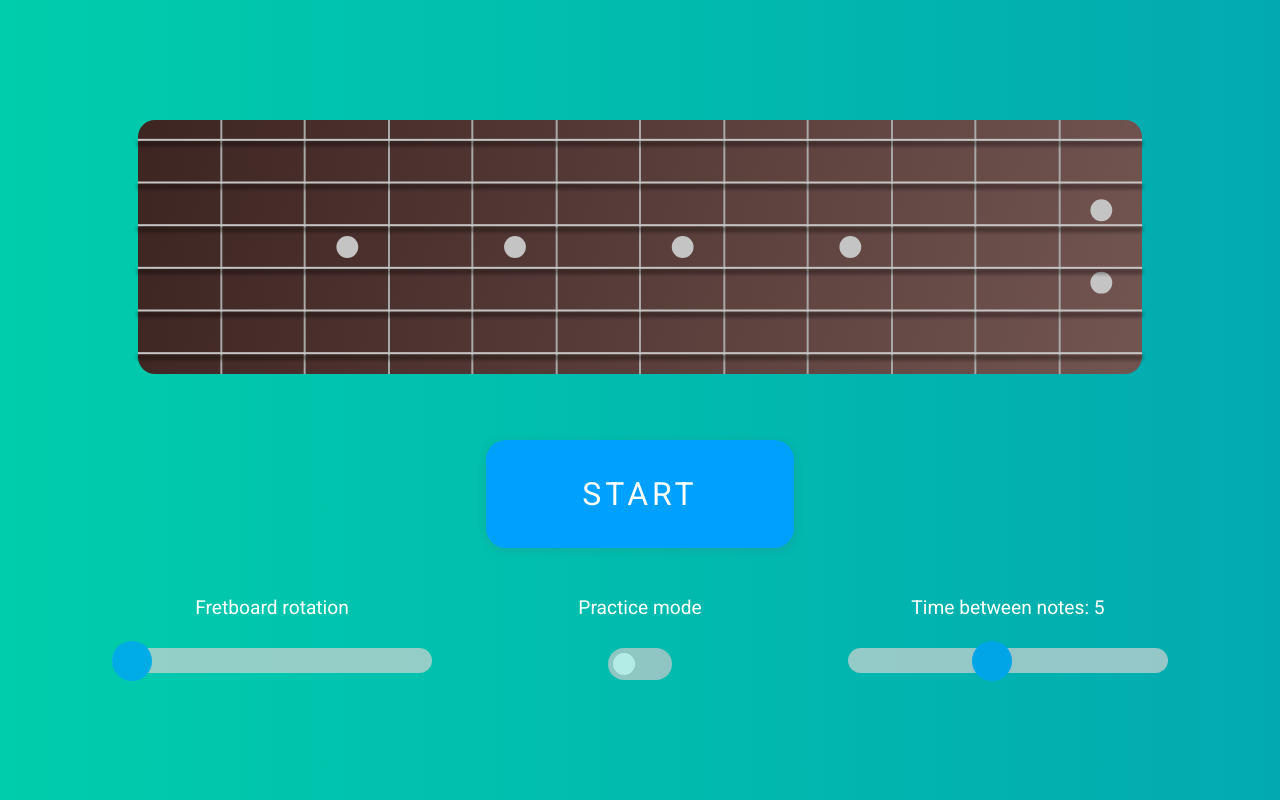
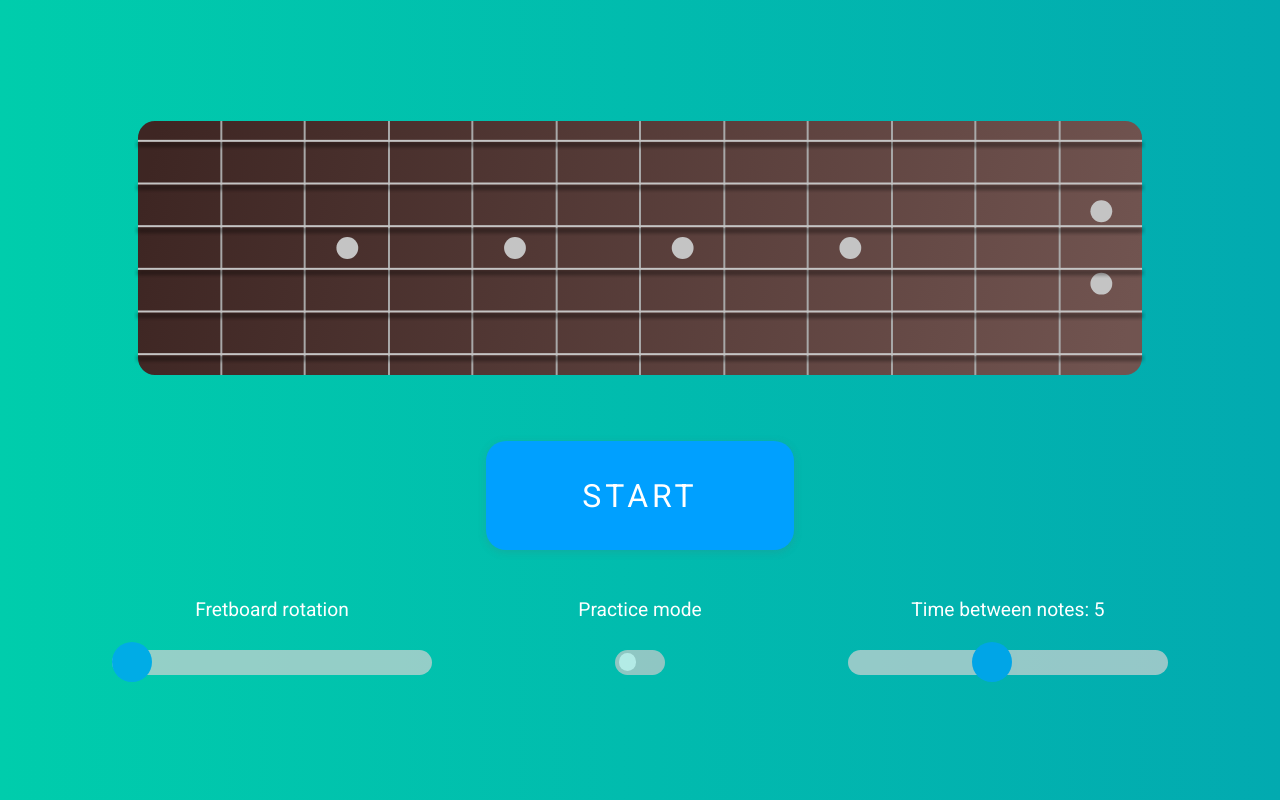
Before and after one commit to jikol1906/fretboard-learner, a React (Create React App) app: page / in a window 1280 px wide. Built offline with nearby package versions, Linux system fonts and the light colour scheme.

Commit message:
Reduced size of checkbox

```diff
--- a/src/components/Checkbox/CheckboxStyles.ts
+++ b/src/components/Checkbox/CheckboxStyles.ts
@@ -31,7 +31,7 @@ export const CheckboxLabel = styled.label`
   opacity: 0.7;
   transition: opacity .2s;
   cursor: pointer;
-  --slider-container-height: 2em;
+  --slider-container-height: 1.56em;
   --slider-container-width: calc(var(--slider-container-height) * 2);
   --slider-size: calc(var(--slider-container-height) * 0.7);
   --slider-padding: calc(var(--slider-container-height) * 0.15);
```
